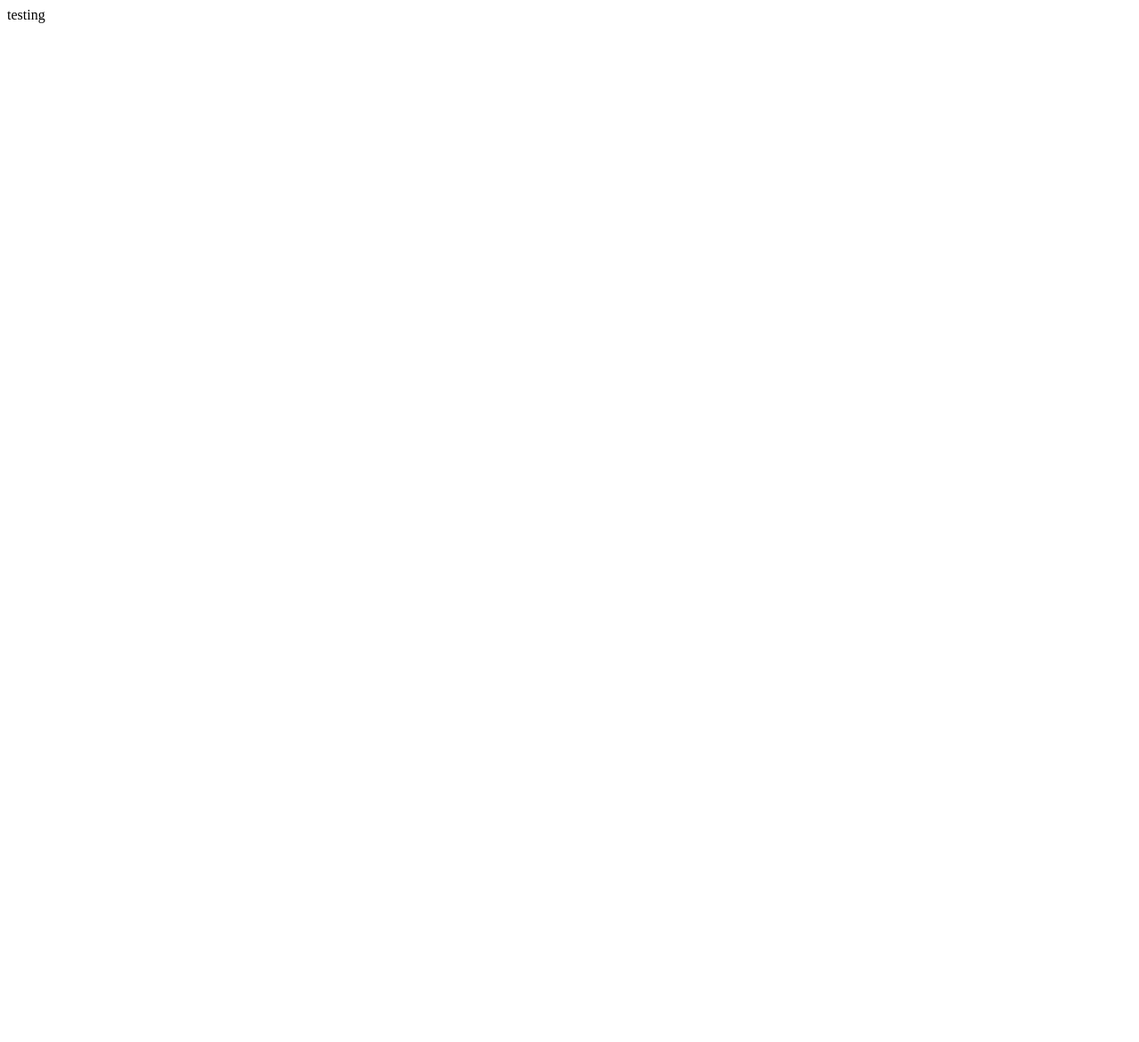
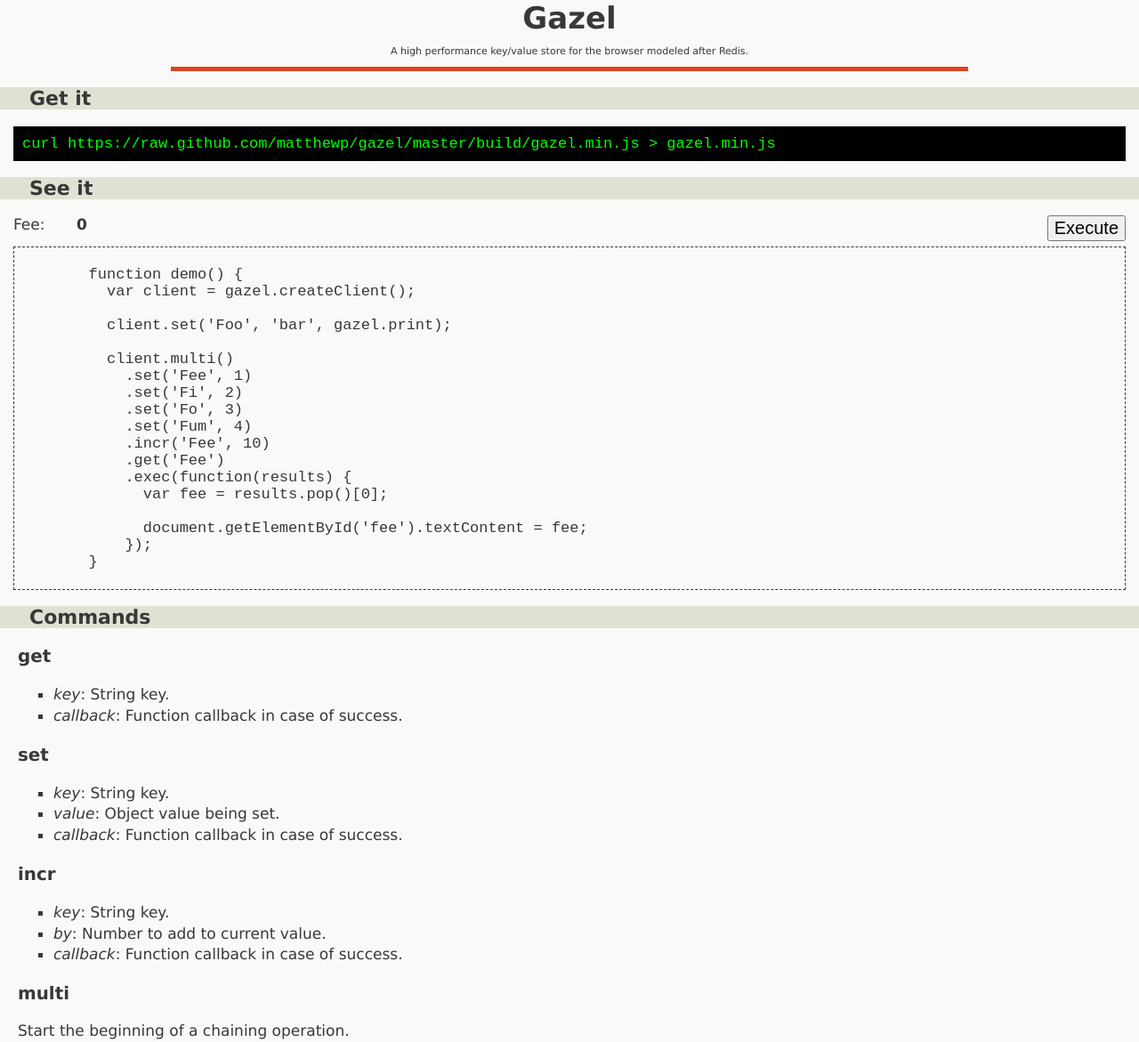
Before and after one commit to matthewp/gazel, a plain HTML site: page index.html in a window 1280 px wide. Shown: the top 1171 px of the page at 89% size. Before the commit the page ends 800 px from the top, so only its background shows below. Drawn offline with Linux system fonts and the light colour scheme.

Commit message:
Adding back in the correct index.

```diff
--- a/index.html
+++ b/index.html
@@ -1 +1,209 @@
-testing
+<!DOCTYPE html>
+<html lang="en">
+<head>
+  <title>Gazel | key/value store for the browser</title>
+  <style>
+    html, body {
+      margin: 0;
+      padding: 0;
+      width: 100%;
+    }
+
+    body {
+      background: #FAF9F7;
+      color: #393738;
+      font-family: 'Verdana', sans-serif;
+      font-size: 17px;
+      font-style: normal;
+      font-weight: normal;
+      text-transform: normal;
+      letter-spacing: normal;
+    }
+
+    pre {
+      border: 1px dashed #393738;
+      padding: 2px;
+    }
+
+    header {
+      width: 100%;
+    }
+
+    header h1 {
+      font-weight: bold;
+      margin: auto;
+      text-align: center;
+      width: 100%;
+    }
+
+    header hr {
+      background: #DC441F;
+      color: #DC441F;
+      border: 0;
+      height: 5px;
+      width: 70%;
+    }
+
+    header p {
+      font-size: 11px;
+      text-align: center;
+      width: 100%;
+    }
+
+    article h2 {
+      font-size: 22px;
+      background: #E0E1D3;
+      padding-left: 1.5em;
+    }
+
+    article span, article pre {
+      margin: 15px;
+    }
+
+    article ul {
+      margin: 0 4em 0 2em;
+      list-style-type: square;
+    }
+
+    article ul li span {
+      color: #393738;
+      line-height: 1.4em;
+    }
+
+    section {
+      margin-bottom: 2em;
+    }
+
+    footer {
+      background: #DC441F;
+      border-radius: 8px 8px 0 0;
+      height: 15px;
+    }
+
+    .project article:first-child pre {
+      background-color: black;
+      border: none;
+      color: #00FF00;
+      padding: 10px;
+    }
+
+    #exec {
+      position: absolute;
+      right: 15px;
+      font-size: 20px;
+    }
+
+    #fee {
+      font-weight: bolder;
+    }
+
+    .command {
+      margin: 20px;
+    }
+
+    .command ul, .command ul li, .command ul li span {
+      margin: 0;
+    }
+
+    .command .arg {
+      font-style: italic;
+    }
+  </style>
+  <!--<script type="text/javascript" src="https://raw.github.com/matthewp/gazel/master/build/gazel.js"></script>-->
+  <script type="text/javascript" src="build/gazel.js"></script>
+
+</head>
+<body>
+  <header>
+    <h1>Gazel</h1>
+    <p>A high performance key/value store for the browser modeled after Redis.</p>
+    <hr/>
+  </header>
+  <section id="project" class="project">
+    <article>
+      <h2>Get it</h2>
+      <pre>curl https://raw.github.com/matthewp/gazel/master/build/gazel.min.js > gazel.min.js</pre>
+    </article>
+    <article>
+      <h2>See it</h2>
+      <script id="scr_demo">
+        function demo() {
+          var client = gazel.createClient();
+
+          client.set('Foo', 'bar', gazel.print);
+
+          client.multi()
+            .set('Fee', 1)
+            .set('Fi', 2)
+            .set('Fo', 3)
+            .set('Fum', 4)
+            .incr('Fee', 10)
+            .get('Fee')
+            .exec(function(results) {
+              var fee = results.pop()[0];
+
+              document.getElementById('fee').textContent = fee;
+            });
+        }
+      </script>
+      <span>Fee: </span><span id="fee">0</span>
+      <button id="exec" onclick="javascript:demo()">Execute</button>
+      <pre id="demo"></pre>
+      <script>
+        window.addEventListener('load', function loaded() {
+          window.removeEventListener('load', loaded);
+
+          var js = document.getElementById('scr_demo').innerHTML;
+          document.getElementById('demo').textContent = js;
+        });
+      </script>
+    </article>
+    <article>
+      <h2>Commands</h2>
+      <div class="command">
+        <h3>get</h3>
+        <ul>
+          <li><span class="arg">key</span>: String key.</li>
+          <li><span class="arg">callback</span>: Function callback in case of success.</li>
+        </ul>
+      </div>
+      <div class="command">
+        <h3>set</h3>
+        <ul>
+          <li><span class="arg">key</span>: String key.</li>
+          <li><span class="arg">value</span>: Object value being set.</li>
+          <li><span class="arg">callback</span>: Function callback in case of success.</li>
+        </ul>
+      </div>
+      <div class="command">
+        <h3>incr</h3>
+        <ul>
+          <li><span class="arg">key</span>: String key.</li>
+          <li><span class="arg">by</span>: Number to add to current value.</li>
+          <li><span class="arg">callback</span>: Function callback in case of success.</li>
+        </ul>
+      </div>
+      <div class="command">
+        <h3>multi</h3>
+        Start the beginning of a chaining operation.
+      </div>
+      <div class="command">
+        <h3>exec</h3>
+        Execute a chain of commands.
+        <ul>
+          <li><span class="arg">callback</span>: Function callback in case of success. Called when chaining is complete, fed a results array, containing arrays of all of the results.</li>
+        </ul>
+      </div>
+    </article>
+    <article>
+      <h2>Plans</h2>
+      <ul>
+        <li>Steal more Redis commands. !important</li>
+        <li>Web SQL fallback.</li>
+        <li>Get hired by a company who lets me work on Gazel full time.</li>
+      </ul>
+    </article>
+  </section>
+  <footer />
+</body>
+</html>
```
